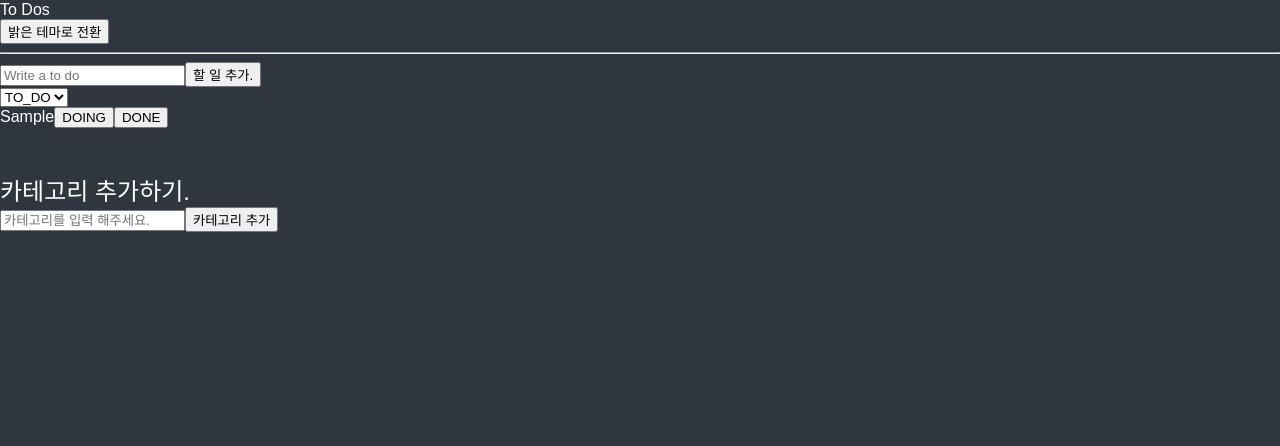
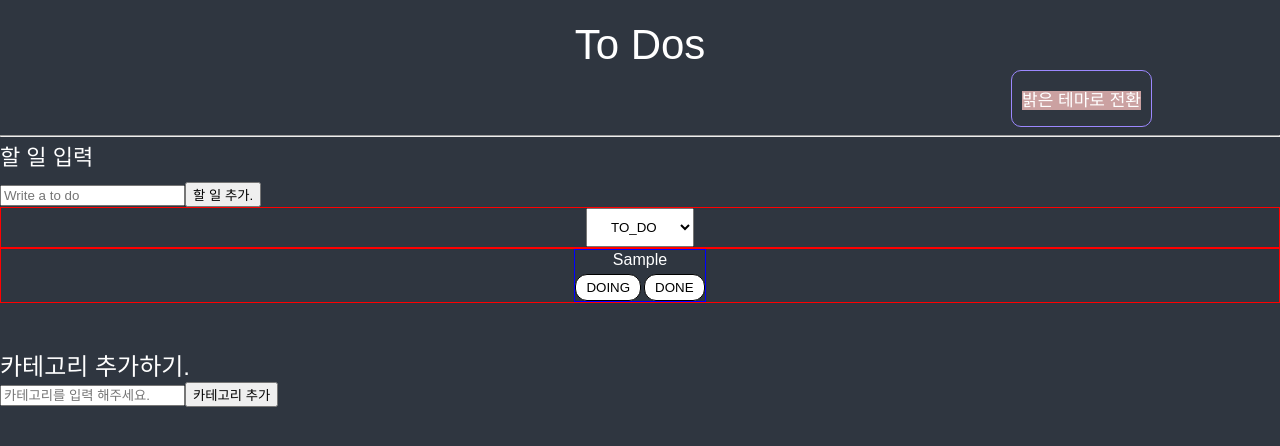
Before and after one commit to PastelBlue4/ToDoList_Recoil, a React (Create React App) app: page / in a window 1280 px wide. Both pictures are taken after typing "Sample" into the empty fields and a click on the button "할 일 추가.". Shown: the top 446 px of the page. Built offline with nearby package versions, Linux system fonts and the light colour scheme.

Commit message:
more desingn

```diff
--- a/package.json
+++ b/package.json
@@ -18,6 +18,7 @@
     "recoil": "^0.7.5",
     "styled-components": "^5.3.5",
     "typescript": "^4.7.4",
+    "vscode-color-picker-change": "github:saurabhkhirwal/vscode-color-picker",
     "web-vitals": "^2.1.4"
   },
   "scripts": {
--- a/src/components/CreateToDo.tsx
+++ b/src/components/CreateToDo.tsx
@@ -1,22 +1,32 @@
 import { useForm } from "react-hook-form";
 import { useSetRecoilState } from "recoil";
+import styled from "styled-components";
+
 import { toDoState } from "../atoms";
 
 interface IForm {
   toDo: string;
 }
 
+const TodoTitle = styled.h1`
+  font-size: 22px;
+  font-weight: 500;
+  margin-bottom: 10px;
+`;
+
 function CreateToDo() {
   const setToDos = useSetRecoilState(toDoState);
   const { register, handleSubmit, setValue } = useForm<IForm>();
   const handleValid = ({ toDo }: IForm) => {
     setToDos((oldToDos) => [
+      ...oldToDos,
       { text: toDo, id: Date.now(), category: "TO_DO" },
-      ...oldToDos,
     ]);
     setValue("toDo", "");
   };
   return (
+    <>
+      <TodoTitle>할 일 입력</TodoTitle>
       <form onSubmit={handleSubmit(handleValid)}>
         <input
           {...register("toDo", {
@@ -26,6 +36,7 @@ function CreateToDo() {
         />
         <button>할 일 추가.</button>
       </form>
+    </>
   );
 }
 
--- a/src/components/ToDo.tsx
+++ b/src/components/ToDo.tsx
@@ -1,15 +1,39 @@
 import React from "react";
 import { useRecoilValue, useSetRecoilState } from "recoil";
+import styled from "styled-components";
 import { categoryState, IToDo, toDoState } from "../atoms";
+
+const ToDoContainer = styled.li`
+  display: flex;
+  border: blue solid 1px;
+  flex-direction: column;
+`;
+
+const ToDoText = styled.span`
+  font-size: 16px;
+  font-weight: 400;
+  text-align: center;
+`;
+
+const CategoryContainer = styled.div`
+  display: flex;
+  margin-top: 5px;
+  gap: 3px;
+`;
+
+const CategoryButton = styled.button`
+  background-color: white;
+  padding: 5px 10px;
+  border-radius: 12px;
+  border: 1px black solid;
+`;
 
 function ToDo({ text, category, id }: IToDo) {
   const setToDos = useSetRecoilState(toDoState);
 
   const categoryValue = useRecoilValue(categoryState);
 
-  console.log(categoryValue);
-
-  const CanMovecategories = categoryValue.filter(
+  const CanMoveCategories = categoryValue.filter(
     (oldCategory) => oldCategory !== category
   );
 
@@ -31,14 +55,16 @@ function ToDo({ text, category, id }: IToDo) {
 
   return (
     <>
-      <li>
-        <span>{text}</span>
-        {CanMovecategories.map((category, index) => (
-          <button key={category} name={category} onClick={onClick}>
-            {category}
-          </button>
-        ))}
-      </li>
+      <ToDoContainer>
+        <ToDoText>{text}</ToDoText>
+        <CategoryContainer>
+          {CanMoveCategories.map((category) => (
+            <CategoryButton key={category} name={category} onClick={onClick}>
+              {category}
+            </CategoryButton>
+          ))}
+        </CategoryContainer>
+      </ToDoContainer>
     </>
   );
 }
--- a/src/components/ToDoList.tsx
+++ b/src/components/ToDoList.tsx
@@ -1,9 +1,54 @@
 import { useState } from "react";
 import { useRecoilState, useRecoilValue } from "recoil";
+import styled from "styled-components";
 import { categoryState, isDarkAtom, toDoState } from "../atoms";
 import CreateCategory from "./CreateCategory";
 import CreateToDo from "./CreateToDo";
 import ToDo from "./ToDo";
+
+const Title = styled.h1`
+  font-size: 42px;
+  font-weight: 400;
+  display: flex;
+  justify-content: center;
+  margin-top: 20px;
+`;
+
+const ThemeButtonContainer = styled.div`
+  display: flex;
+  justify-content: end;
+  width: 90%;
+`;
+
+const ThemeButton = styled.button`
+  padding: 15px 10px;
+  border-radius: 10px;
+  border: 1px solid ${(props) => props.theme.accentColor};
+  background-color: ${(props) => props.theme.bgColor};
+`;
+
+const ThemeButtonSpan = styled.span`
+  font-size: 17px;
+  color: ${(props) => props.theme.textColor};
+  background-color: #cba1a1;
+`;
+
+const StyledSelect = styled.select`
+  padding: 10px 20px;
+`;
+
+const SelectContainer = styled.div`
+  border: 1px red solid;
+  display: flex;
+  justify-content: center;
+`;
+
+const ListContainer = styled.div`
+  border: 1px red solid;
+  display: flex;
+  align-items: center;
+  flex-direction: column;
+`;
 
 function ToDoList() {
   const toDos = useRecoilValue(toDoState);
@@ -17,29 +62,35 @@ function ToDoList() {
   const toggleTheme = () => setIsDarkMode((prev) => !prev);
   return (
     <div>
-      <h1>To Dos</h1>
-      <button onClick={toggleTheme}>
+      <Title>To Dos</Title>
+      <ThemeButtonContainer>
+        <ThemeButton onClick={toggleTheme}>
           {isDarkMode ? (
-          <span>밝은 테마로 전환</span>
+            <ThemeButtonSpan>밝은 테마로 전환</ThemeButtonSpan>
           ) : (
-          <span>어두운 테마로 전환</span>
+            <ThemeButtonSpan>어두운 테마로 전환</ThemeButtonSpan>
           )}
-      </button>
+        </ThemeButton>
+      </ThemeButtonContainer>
       <hr />
       <CreateToDo />
       <ul>
-        <select onInput={onInput}>
+        <SelectContainer>
+          <StyledSelect onInput={onInput}>
             {categories.map((category) => (
               <option key={category} value={category}>
                 {category}
               </option>
             ))}
-        </select>
+          </StyledSelect>
+        </SelectContainer>
+        <ListContainer>
           {toDos
             .filter((item) => item.category === currentCategory)
             .map((toDo) => (
               <ToDo key={toDo.id} {...toDo} />
             ))}
+        </ListContainer>
       </ul>
 
       <CreateCategory />
--- a/src/theme.ts
+++ b/src/theme.ts
@@ -8,8 +8,8 @@ export const darkTheme = {
 };
 
 export const lightTheme: DefaultTheme = {
-  bgColor: "#C3F8FF",
-  textColor: "#ABD9FF",
-  accentColor: "#FFEBAD",
+  bgColor: "#F0ECE3",
+  textColor: "#C9B399",
+  accentColor: "#FFE9AE",
   cardBgColor: "transparent",
 };
```
Also changed, not shown: 1 other file (tests, documents, lock files or other folders). Lines whose indentation alone changed are shown as unchanged.
